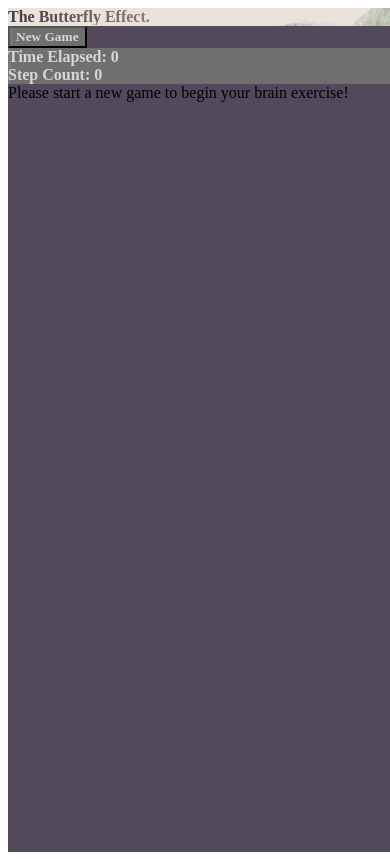
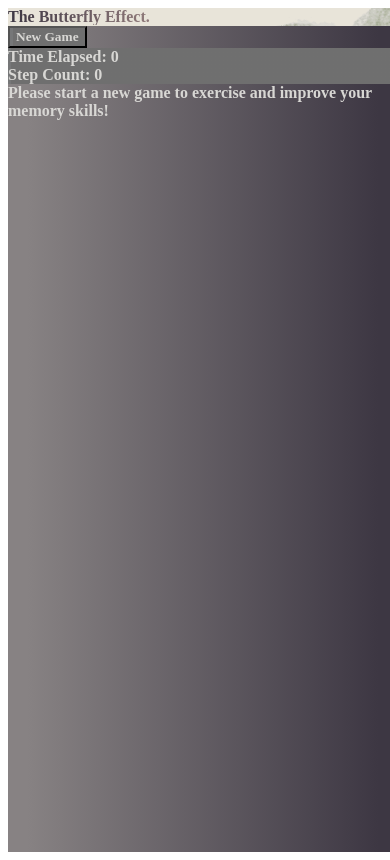
Before and after one commit to Pallavi25Kishore/The-Butterfly-Effect, a React app: page / in a window 390 px wide. Built offline with nearby package versions, Linux system fonts and the light colour scheme; the HTML template or start-up script is replaced by a standard one.

Commit message:
add google fonts embedding link to html file and  make the div with start button, timer and step counter responsive

```diff
--- a/client/src/components/App.jsx
+++ b/client/src/components/App.jsx
@@ -107,11 +107,15 @@ const App = () => {
 
   return (
     <div
-      style={{ backgroundColor: "#52495A", height: "100vh", width: "100vw" }}
+      style={{
+        backgroundImage: "linear-gradient(to right, #878283 5%, #3D3743 95%)",
+        height: "100vh",
+        width: "100vw",
+      }}
     >
       <Head />
-      <div className="flex w-screen mt-10  h-11/12">
-        <div className="w-1/6">
+      <div className="flex flex-col md:flex-row w-screen mt-10  h-11/12">
+        <div className="w-full md:w-1/6 flex flex-col gap-3 justify-start items-center md:ml-10">
           <StartGameButton handleStartGame={handleStartGame} />
           <Timer startGame={startGame} />
           <StepCount stepCount={stepCount} />
@@ -120,7 +124,18 @@ const App = () => {
           {startGame ? (
             <GameBoard tiles={currentBoard} handleCardClick={handleCardClick} />
           ) : (
-            <div>Please start a new game to begin your brain exercise!</div>
+            <div
+              className="text-3xl"
+              style={{
+                fontFamily: '"Pacifico", cursive',
+                fontWeight: "800",
+                fontStyle: "normal",
+                color: "#D8D7D4",
+              }}
+            >
+              Please start a new game to exercise and improve your memory
+              skills!
+            </div>
           )}
         </div>
       </div>
```
Also changed, not shown: 2 other files (tests, documents, lock files or other folders).
